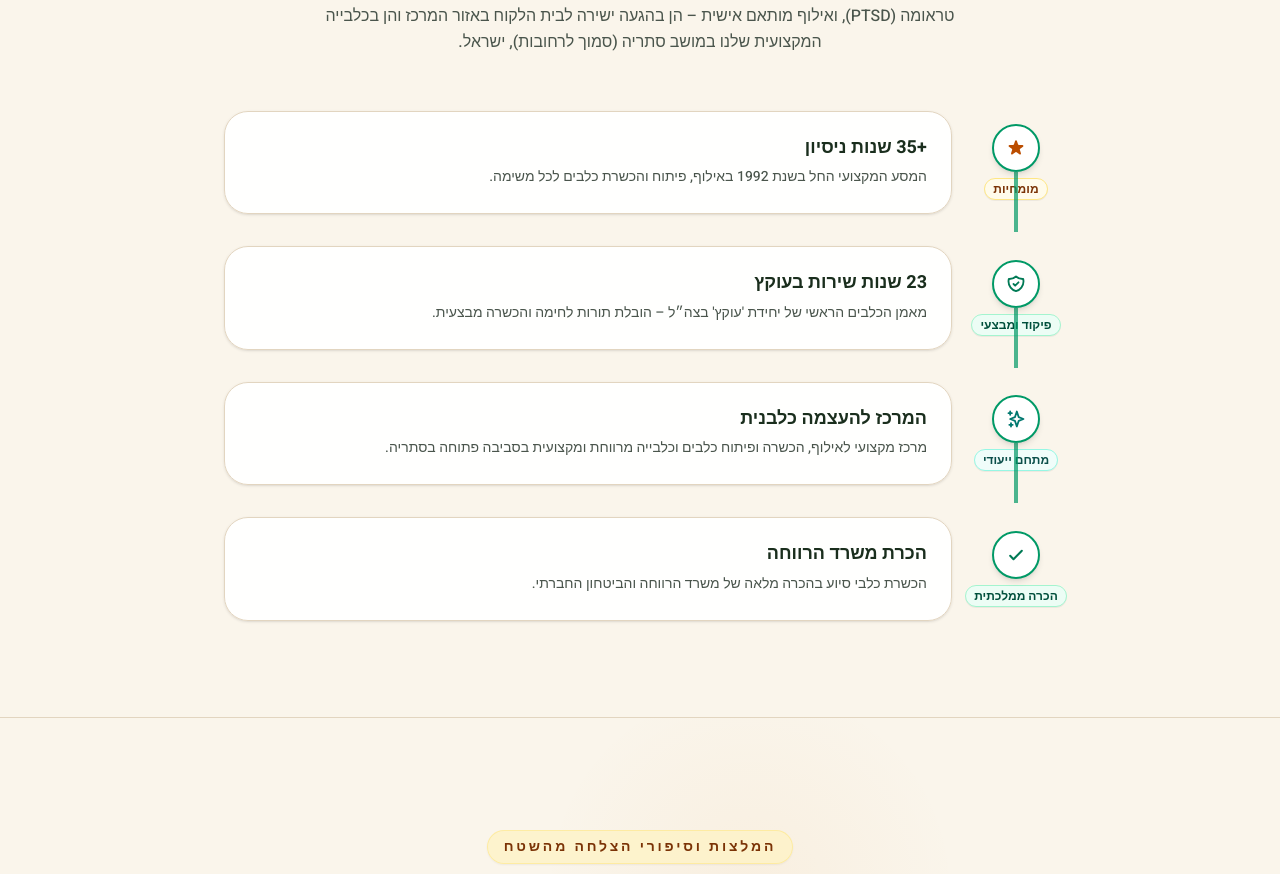
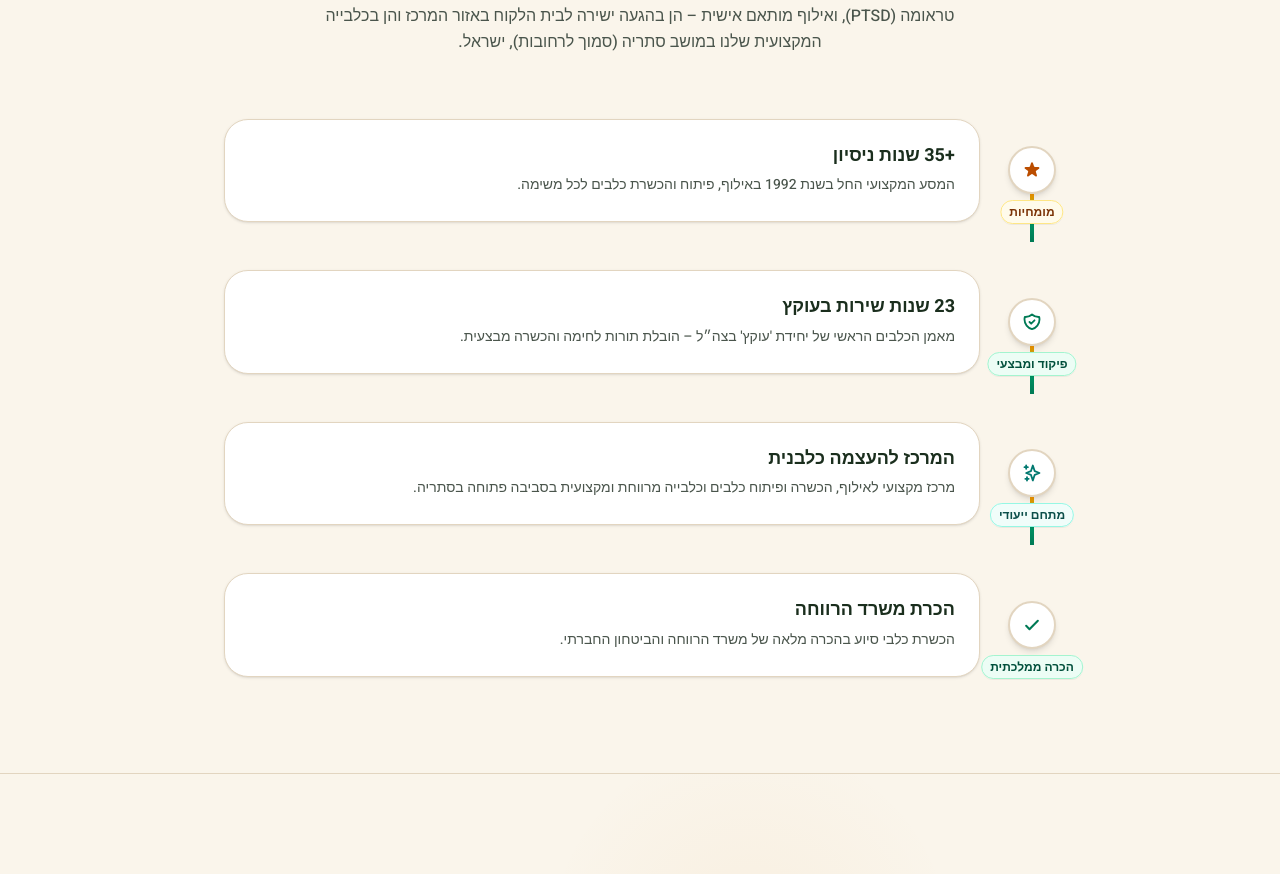
Before and after one commit to naorla/michael-website, a React (Vite) app: page / in a window 1280 px wide. Shown: the part 3750-4624 px from the top of the page. Built offline with nearby package versions, Linux system fonts and the light colour scheme; a web font is replaced by a local one.

Commit message:
before review final with videos4 commit

```diff
--- a/src/components/Experience.tsx
+++ b/src/components/Experience.tsx
@@ -69,8 +69,8 @@ export function Experience() {
     <section id="experience" className="scroll-mt-24 bg-[#FAF5EB] py-16 md:py-24 relative overflow-hidden border-b border-[#E2D5C0]">
       <div className="mx-auto max-w-4xl px-4 sm:px-6 lg:px-8">
 
-        {/* כותרת מבודדת לחלוטין – לא נחתכת לתוך הפס */}
-        <div className="text-center max-w-3xl mx-auto mb-14">
+        {/* כותרת מבודדת לחלוטין */}
+        <div className="text-center max-w-3xl mx-auto mb-16">
           <span className="inline-block rounded-full bg-emerald-100/80 px-4 py-1.5 text-xs md:text-sm font-bold tracking-[0.18em] text-emerald-800 uppercase border border-emerald-200/60 shadow-xs mb-3 break-words">
             {t('expSubtitle')}
           </span>
@@ -84,28 +84,28 @@ export function Experience() {
           </p>
         </div>
 
-        {/* ציר הזמן – מיושר מתמטית לאורך הפס */}
+        {/* ציר הזמן */}
         <div className="relative">
-          <div className="flex flex-col gap-6 sm:gap-8">
+          <div className="flex flex-col gap-10 sm:gap-12">
             {items.map((item, idx) => (
               <Reveal key={idx} delay={((idx % 4) + 1) as 1 | 2 | 3 | 4}>
-                <div className="relative flex items-center gap-4 sm:gap-6 w-full">
+                <div className="relative flex items-center gap-5 sm:gap-7 w-full">
 
-                  {/* עמודת הציר – רוחב נעול אחיד (w-16 sm:w-20) שבו הפס, העיגול והתגית ממורכזים ב-100% */}
-                  <div className="relative shrink-0 w-16 sm:w-20 flex flex-col items-center">
+                  {/* עוגן הציר - רוחב נעול בלעדי של 48px */}
+                  <div className="relative shrink-0 w-12 h-12 flex items-center justify-center">
 
-                    {/* הפס הירוק – עובר בול במרכז (left-1/2 -translate-x-1/2) ומחבר בין כל התחנות */}
+                    {/* הפס המחבר – חוצה בדיוק באמצע ה-48px */}
                     {idx !== items.length - 1 && (
-                      <div className="absolute top-12 -bottom-8 w-1 bg-emerald-600/70 left-1/2 -translate-x-1/2 pointer-events-none" />
+                      <div className="absolute top-12 -bottom-10 sm:-bottom-12 w-1 bg-gradient-to-b from-amber-500 via-emerald-600 to-emerald-700 left-1/2 -translate-x-1/2 pointer-events-none" />
                     )}
 
-                    {/* העיגול עם האייקון – נעול וממורכז בול מעל הפס */}
-                    <div className="relative z-10 w-12 h-12 rounded-full bg-white border-2 border-emerald-600 shadow-md flex items-center justify-center transition-transform hover:scale-105">
+                    {/* העיגול */}
+                    <div className="relative z-10 w-12 h-12 rounded-full bg-white border-2 border-[#E2D5C0] shadow-md flex items-center justify-center transition-transform hover:scale-105">
                       {item.icon}
                     </div>
 
-                    {/* התגית – ממורכזת בול מתחת לעיגול בלי להזיז את העמודה או את הכרטיס שלידה */}
-                    <div className="mt-1.5 flex justify-center w-full">
+                    {/* התגית - מרחפת מתחת לעיגול ב-absolute ולא מזיזה שום אלמנט */}
+                    <div className="absolute top-[52px] left-1/2 -translate-x-1/2 z-20 pointer-events-none">
                       <span className={`text-[10px] sm:text-xs font-bold px-2 py-0.5 rounded-full border shadow-2xs whitespace-nowrap text-center ${item.badgeColor}`}>
                         {item.badge}
                       </span>
@@ -113,8 +113,8 @@ export function Experience() {
 
                   </div>
 
-                  {/* כרטיסיית התוכן – תופסת את כל שאר הרוחב באופן שווה ואחיד (כולן מתחילות מאותו קו ישר בדיוק) */}
-                  <div className="flex-1 min-w-0 bg-white/95 p-5 sm:p-6 rounded-2xl sm:rounded-3xl border border-[#E2D5C0] shadow-sm hover:shadow-md transition-shadow">
+                  {/* כרטיסיית התוכן - text-start מיישר אוטומטית לימין בעברית ולשמאל באנגלית/רוסית */}
+                  <div className="flex-1 min-w-0 bg-white p-5 sm:p-6 rounded-2xl sm:rounded-3xl border border-[#E2D5C0] shadow-sm hover:shadow-md transition-shadow text-start">
                     <h3 className="text-base sm:text-lg font-bold text-[#1a2e1d] mb-1.5 leading-snug break-words">
                       {item.title}
                     </h3>
```
